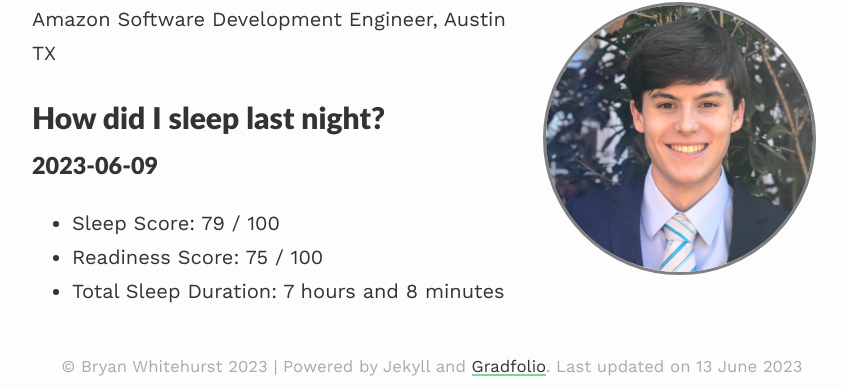
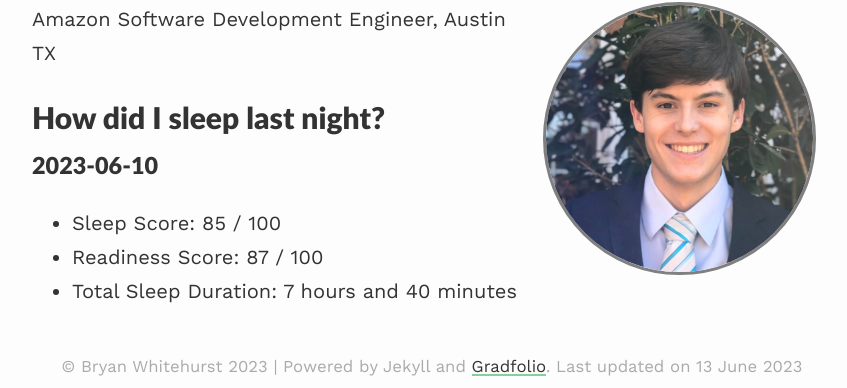
Before and after one commit to BryanWhitehurst/bryanwhitehurst.github.io, a Jekyll site: the page built from index.md, in a window 1280 px wide. Shown: the part 190-578 px from the top of the page, without its empty margins (208-1055 px from the left). Built offline with Jekyll 4.4.1, drawn with Linux system fonts in a browser that asks for light colours; nearby versions of some CDN libraries.

Commit message:
daily oura update

```diff
--- a/index.md
+++ b/index.md
@@ -10,7 +10,7 @@ published: true
 Amazon Software Development Engineer, Austin TX
 
 # How did I sleep last night?
-### 2023-06-09
-- Sleep Score: 79 / 100
-- Readiness Score: 75 / 100
-- Total Sleep Duration: 7 hours and 8 minutes
+### 2023-06-10
+- Sleep Score: 85 / 100
+- Readiness Score: 87 / 100
+- Total Sleep Duration: 7 hours and 40 minutes
```
